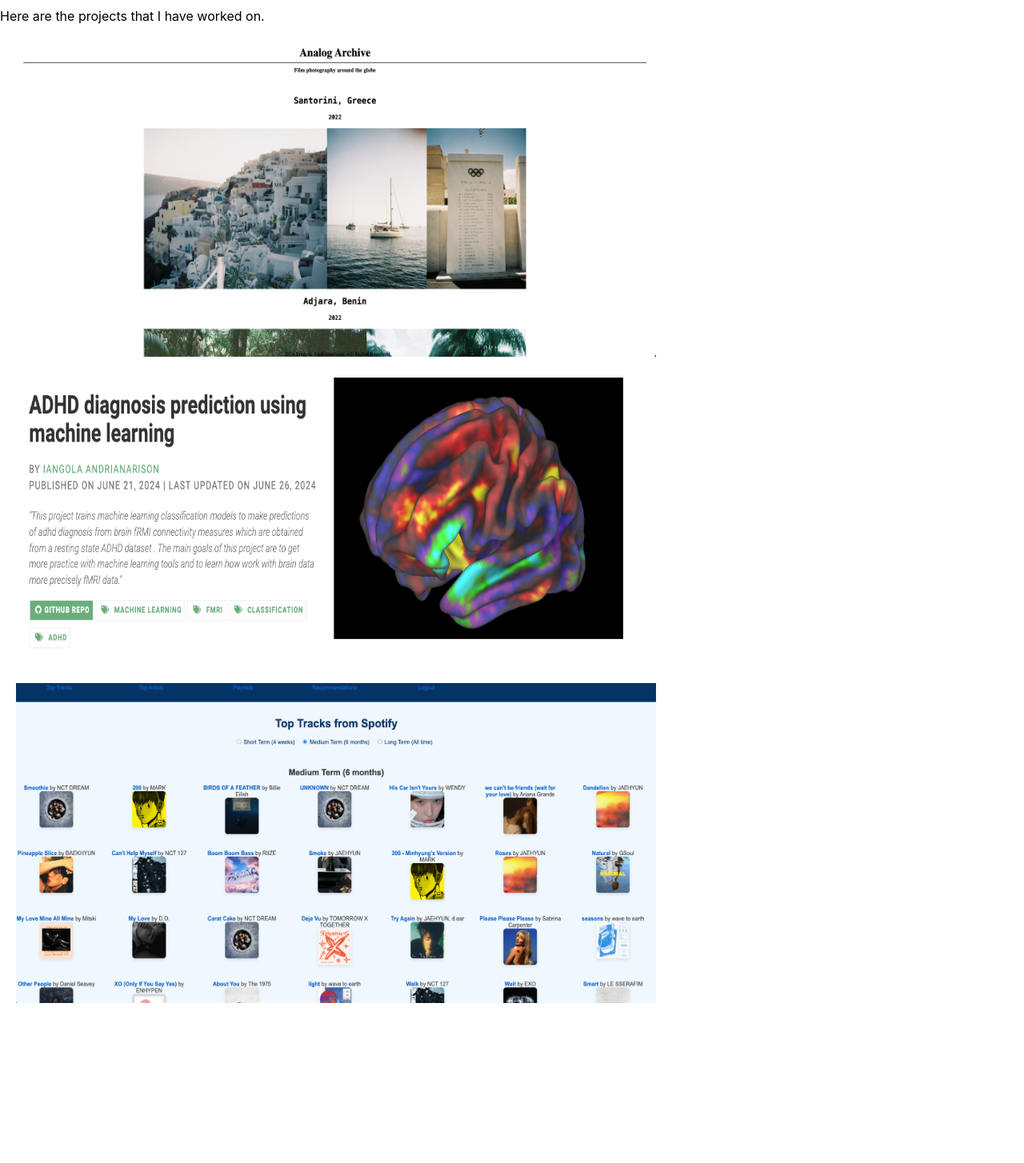
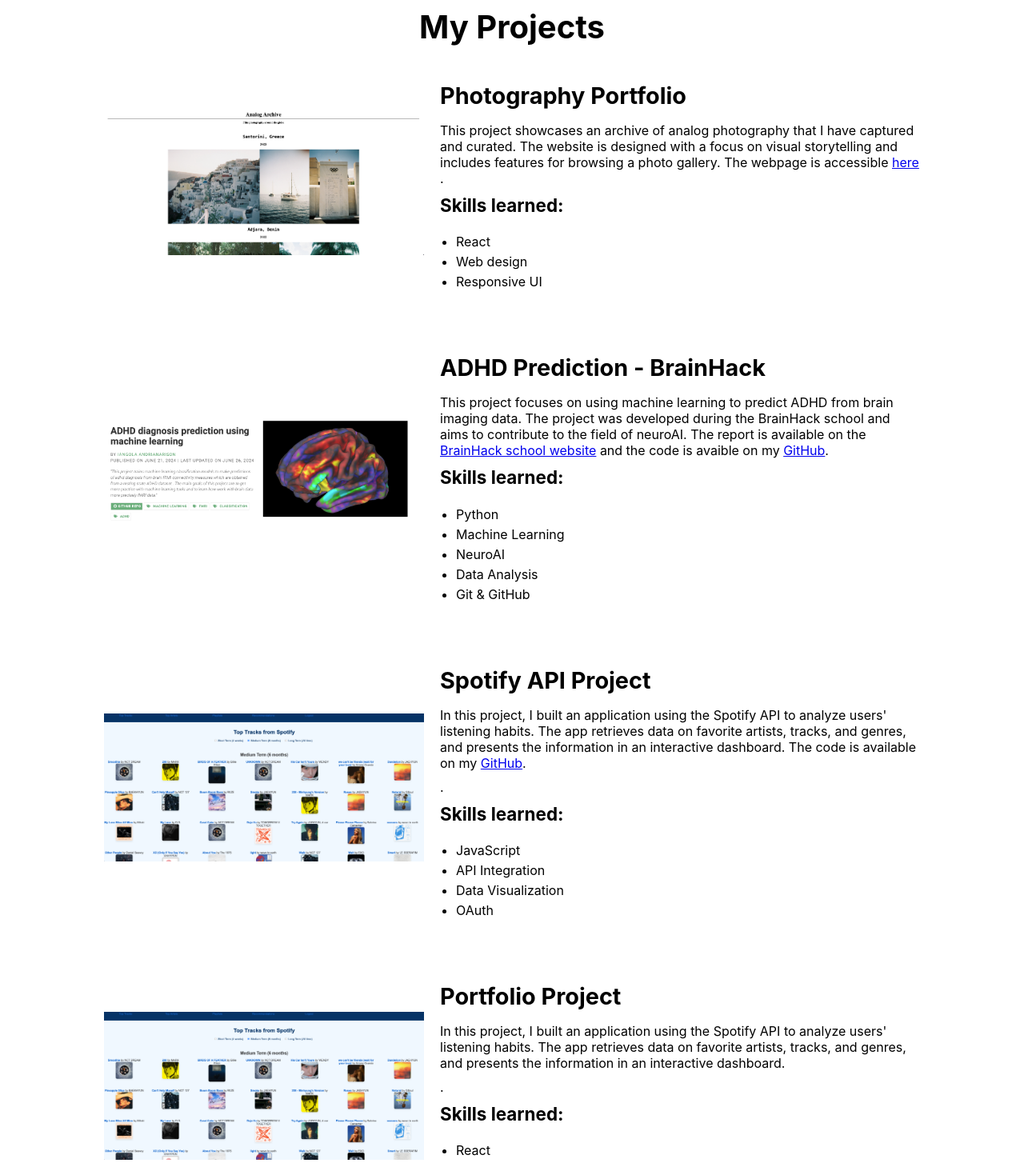
Before and after one commit to IangolaAndri/my-portfolio, a React (Create React App) app: page /projects in a window 1280 px wide. Shown: the part 160-1614 px from the top of the page at 80% size. Before the commit the page ends 1418 px from the top, so only its background shows below. Built offline with nearby package versions, Linux system fonts and the light colour scheme.

Commit message:
Update CSS styling for contact and projects

```diff
--- a/src/components/Contact.css
+++ b/src/components/Contact.css
@@ -2,22 +2,30 @@
 #contact {
     display: flex;
     flex-direction: column;
-    align-items: center; /* Horizontally centers the content */
-    justify-content: center; /* Vertically centers the content */
-    height: 100vh; /* Makes the div take up the full viewport height */
+    align-items: center;
+    justify-content: center;
+    height: 100vh; /* Full viewport height */
     text-align: center;
+  }
+
+  #contact .social-links {
+    display: flex; /* Flexbox for horizontal alignment */
+    justify-content: center;
+    gap: 30px; /* Space between the images */
+    margin-bottom: 20px;
   }
 
   h2 {
     margin-bottom: 20px;
-    font-size: 1.8rem; /* Adjust as needed */
+    font-size: 1.8rem;
   }
 
   a {
-    margin: 20px; /* Adds space between the images */
+    display: inline-block;
   }
 
   img {
-    width: 100px; /* Adjust size as needed */
+    width: 100px; /* Adjust image size */
     height: 100px;
+    cursor: pointer;
   }
--- a/src/components/Contact.js
+++ b/src/components/Contact.js
@@ -1,28 +1,28 @@
 import React from 'react';
-import LinkedIn from '../images/linkedin.png'
-import Github from '../images/github.png'
-import './Contact.css'
+import LinkedIn from '../images/linkedin.png';
+import Github from '../images/github.png';
+import './Contact.css';
 
 function Contact() {
   return (
-    <section id="contact">
-      <h2>Contact me</h2>
+    <div id="contact">
+      <h2>Contacts and links</h2>
+      <div className="social-links">
         <a href="https://www.linkedin.com/in/iangola-andrianarison-166a58271/" target="_blank" rel="noopener noreferrer">
           <img
             src={LinkedIn}
-            alt="Clickable Example Image"
-            style={{ cursor: 'pointer', width: '150px', height: '150px' }}
+            alt="LinkedIn"
           />
         </a>
         <a href="https://github.com/IangolaAndri" target="_blank" rel="noopener noreferrer">
           <img
             src={Github}
-            alt="Clickable Example Image"
-            style={{ cursor: 'pointer', width: '150px', height: '150px' }}
+            alt="GitHub"
           />
         </a>
+      </div>
       <h2>iangola.andrianarison@gmail.com</h2>
-    </section>
+    </div>
   );
 }
 
--- a/src/components/Navbar.js
+++ b/src/components/Navbar.js
@@ -10,7 +10,7 @@
         <li><Link to="/">Home</Link></li>
         <li><Link to="/projects">Projects</Link></li>
         <li><Link to="/skills">Skills</Link></li>
-        <li><Link to="/contact">Get in touch</Link></li>
+        <li><Link to="/contact">Contact</Link></li>
       </ul>
     </nav>
   );
--- a/src/components/Projects.css
+++ b/src/components/Projects.css
@@ -0,0 +1,52 @@
+/* src/components/Projects.css */
+#projects {
+    padding: 20px;
+    text-align: center;
+  }
+
+  h1 {
+    font-size: 2.5rem;
+    margin-bottom: 20px;
+  }
+
+  .project {
+    display: flex;
+    align-items: center;
+    justify-content: center;
+    margin-bottom: 40px;
+  }
+
+  .project img {
+    width: 400px; /* Adjust size as needed */
+    height: auto;
+    margin-right: 20px;
+  }
+
+  .project-description {
+    text-align: left;
+    max-width: 600px;
+  }
+
+  .project-description h2 {
+    font-size: 1.8rem;
+    margin-bottom: 10px;
+  }
+
+  .project-description h3 {
+    font-size: 1.4rem;
+    margin-top: 10px;
+  }
+
+  .project-description p {
+    font-size: 1rem;
+    margin-bottom: 10px;
+  }
+
+  ul {
+    list-style-type: disc;
+    padding-left: 20px;
+  }
+
+  ul li {
+    margin-bottom: 5px;
+  }
--- a/src/components/Projects.js
+++ b/src/components/Projects.js
@@ -1,35 +1,111 @@
 import React from 'react';
 import './Projects.css';
-import Photography from '../images/Photography.png'
-import BrainHack from '../images/Brainhack.png'
-import Spotify from '../images/Spotify.png'
+import Photography from '../images/Photography.png';
+import BrainHack from '../images/Brainhack.png';
+import Spotify from '../images/Spotify.png';
 
 function Projects() {
   return (
     <section id="projects">
-      <h1>My projects</h1>
-      <p>Here are the projects that I have worked on.</p>
+      <h1>My Projects</h1>
+
+      {/* Photography Project */}
+      <div className="project">
         <a href="https://analaogarchive.netlify.app/" target="_blank" rel="noopener noreferrer">
           <img
               src={Photography}
-            alt="Clickable Example Image"
-            style={{ cursor: 'pointer', width: '800px', height: '400px' }}
+              alt="Photography Project"
+              className="project-image"
           />
         </a>
+        <div className="project-description">
+          <h2>Photography Portfolio</h2>
+          <p>This project showcases an archive of analog photography that I have captured and curated. The website is
+            designed with a focus on visual storytelling and includes features for browsing a photo gallery. The webpage
+            is accessible <a href="https://analaogarchive.netlify.app/" target="_blank" rel="noopener noreferrer">here</a>.</p>
+          <h3>Skills learned:</h3>
+          <ul>
+            <li>React</li>
+            <li>Web design</li>
+            <li>Responsive UI</li>
+          </ul>
+        </div>
+      </div>
+
+      {/* BrainHack Project */}
+      <div className="project">
         <a href="https://school-brainhack.github.io/project/adhd-prediction/" target="_blank" rel="noopener noreferrer">
           <img
               src={BrainHack}
-            alt="Clickable Example Image"
-            style={{ cursor: 'pointer', width: '800px', height: '400px' }}
+              alt="BrainHack Project"
+              className="project-image"
           />
         </a>
+        <div className="project-description">
+          <h2>ADHD Prediction - BrainHack</h2>
+          <p>This project focuses on using machine learning to predict ADHD from brain imaging data. The project was developed
+            during the BrainHack school and aims to contribute to the field of neuroAI. The report is available on the
+            <a href="https://school-brainhack.github.io/project/adhd-prediction/" target="_blank" rel="noopener noreferrer">
+              BrainHack school website</a> and the code is avaible on my <a href="https://github.com/brainhack-school2024/andrianarison_project"
+               target="_blank" rel="noopener noreferrer">GitHub</a>.</p>
+          <h3>Skills learned:</h3>
+          <ul>
+            <li>Python</li>
+            <li>Machine Learning</li>
+            <li>NeuroAI</li>
+            <li>Data Analysis</li>
+            <li>Git & GitHub</li>
+          </ul>
+        </div>
+      </div>
+
+      {/* Spotify API Project */}
+      <div className="project">
         <a href="https://github.com/IangolaAndri/Spotify-API-Project" target="_blank" rel="noopener noreferrer">
           <img
               src={Spotify}
-            alt="Clickable Example Image"
-            style={{ cursor: 'pointer', width: '800px', height: '400px' }}
+              alt="Spotify API Project"
+              className="project-image"
           />
         </a>
+        <div className="project-description">
+          <h2>Spotify API Project</h2>
+          <p>In this project, I built an application using the Spotify API to analyze users' listening habits. The app
+            retrieves data on favorite artists, tracks, and genres, and presents the information in an interactive dashboard.
+            The code is available on my <a href="https://github.com/IangolaAndri/Spotify-API-Project"
+               target="_blank" rel="noopener noreferrer">GitHub</a>.</p>.
+          <h3>Skills learned:</h3>
+          <ul>
+            <li>JavaScript</li>
+            <li>API Integration</li>
+            <li>Data Visualization</li>
+            <li>OAuth</li>
+          </ul>
+        </div>
+      </div>
+
+      {/* Portfolio */}
+      <div className="project">
+        <a href="https://github.com/IangolaAndri/Spotify-API-Project" target="_blank" rel="noopener noreferrer">
+          <img
+              src={Spotify}
+              alt="Spotify API Project"
+              className="project-image"
+          />
+        </a>
+        <div className="project-description">
+          <h2>Portfolio Project</h2>
+          <p>In this project, I built an application using the Spotify API to analyze users' listening habits. The app
+            retrieves data on favorite artists, tracks, and genres, and presents the information in an interactive dashboard.</p>.
+          <h3>Skills learned:</h3>
+          <ul>
+            <li>React</li>
+            <li>Git</li>
+            <li>Github</li>
+          </ul>
+        </div>
+      </div>
+
     </section>
   );
 }
```
Lines whose indentation alone changed are shown as unchanged.
